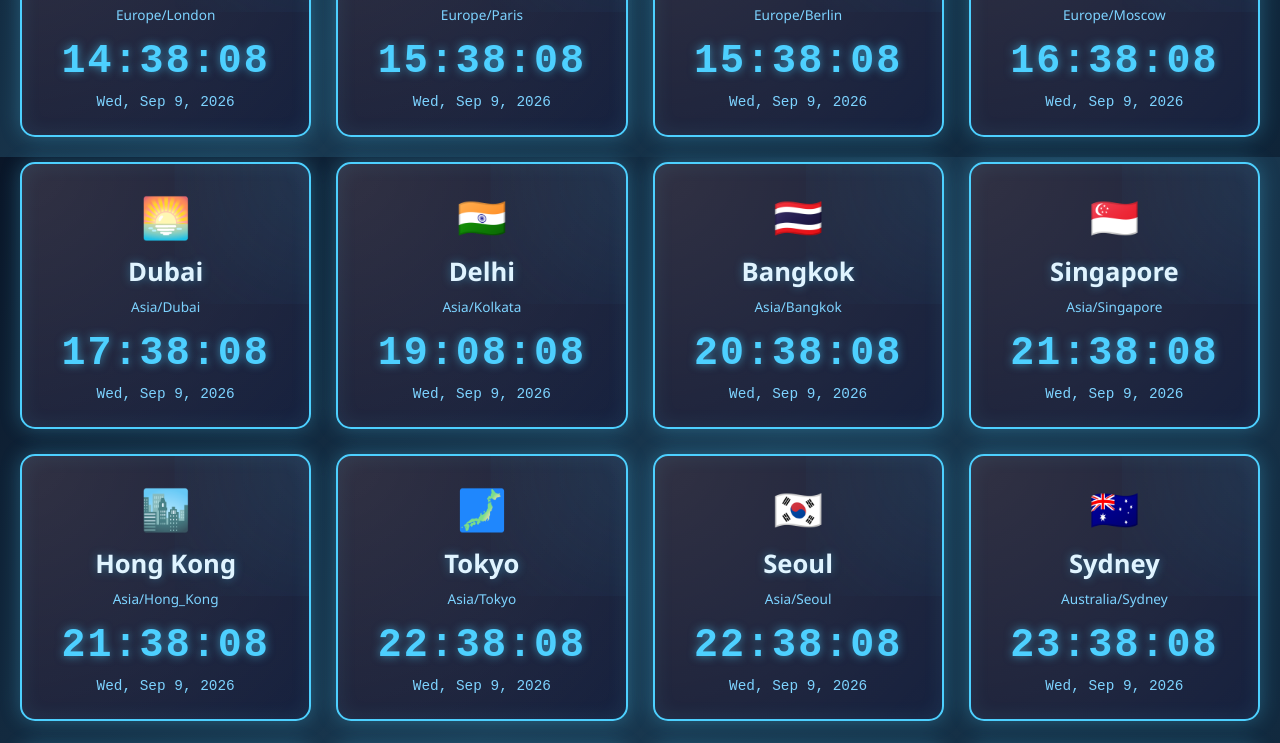
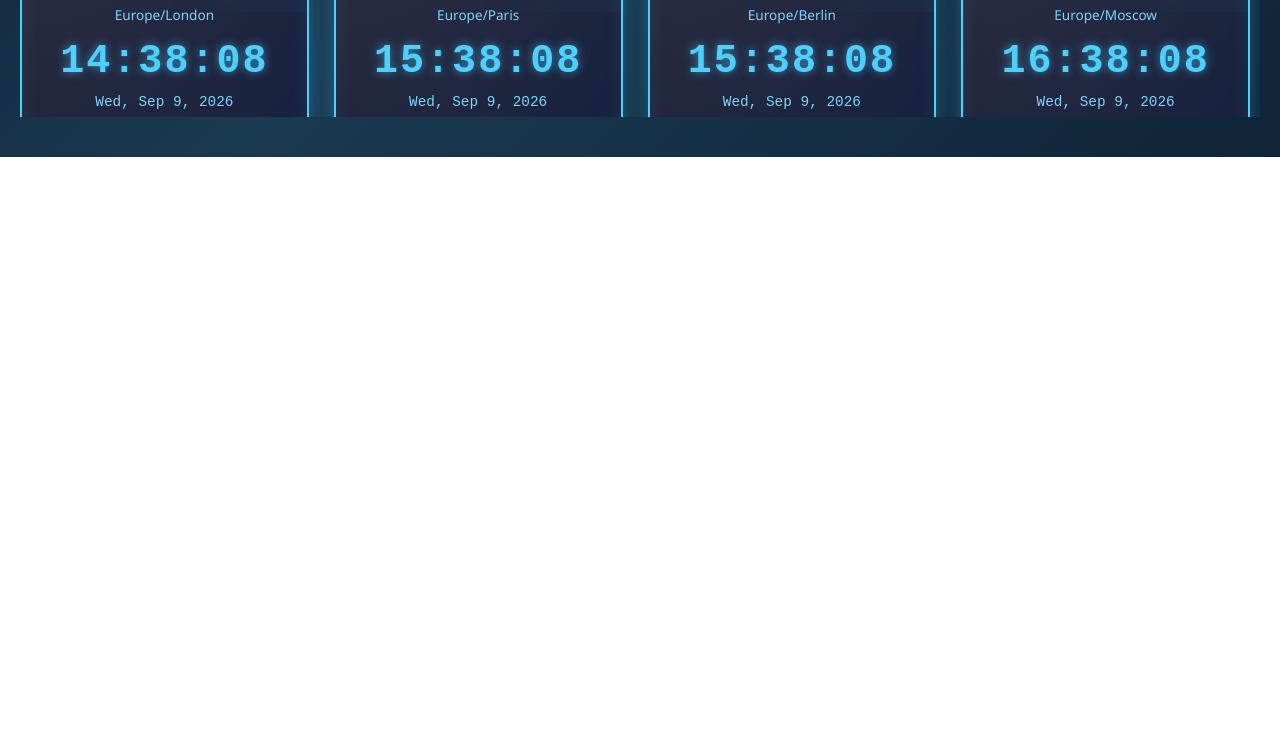
Before and after one commit to ishaanyus-web/timezone-clock, a plain HTML site: page index.html in a window 1280 px wide. Shown: the part 683-1426 px from the top of the page. After the commit the page ends 840 px from the top, so only its background shows below. Drawn offline with Linux system fonts and the light colour scheme.

Commit message:
Add scrollable container wrapper

```diff
--- a/index.html
+++ b/index.html
@@ -12,7 +12,9 @@
         <div class="header-penguin">🐧</div>
         <h1>Penguin World Clock</h1>
         <p class="tagline">Time from around the icy world</p>
-        <div class="clocks-grid" id="clocksGrid"></div>
+        <div class="clocks-container">
+            <div class="clocks-grid" id="clocksGrid"></div>
+        </div>
     </div>
     <script src="script.js"></script>
 </body>
```
